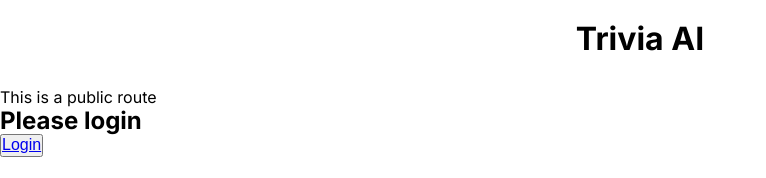
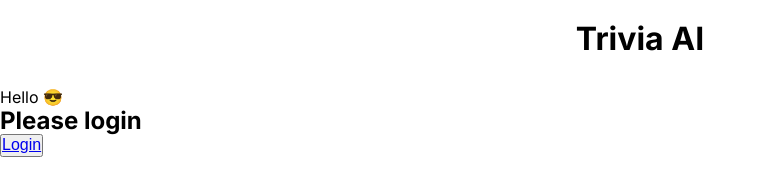
Before and after one commit to CerealJim/triviaAI, a Next.js app: page / in a window 1280 px wide. Shown: the top 178 px of the page, without its empty margins (0-766 px from the left). Built offline with nearby package versions, Linux system fonts and the light colour scheme; no server answers.

Commit message:
remove github signin

```diff
--- a/src/app/components/SignInForm.tsx
+++ b/src/app/components/SignInForm.tsx
@@ -12,9 +12,10 @@ export default function SignInForm() {
       callbackUrl: `${window.location.origin}`,
       // redirect: false,
     });
+    console.log(signInResult);
   }
   return (
-    <form onSubmit={SignInWithEmail}>
+    <form action={SignInWithEmail}>
       <div className="">
         <label>Email</label>
         <input
--- a/src/app/page.tsx
+++ b/src/app/page.tsx
@@ -18,7 +18,7 @@ export default async function Home() {
       <h1>Trivia AI</h1>
 
       <div>
-        <p>This is a public route</p>
+        <p>Hello 😎</p>
       </div>
 
       {session && session.user ? (
```
